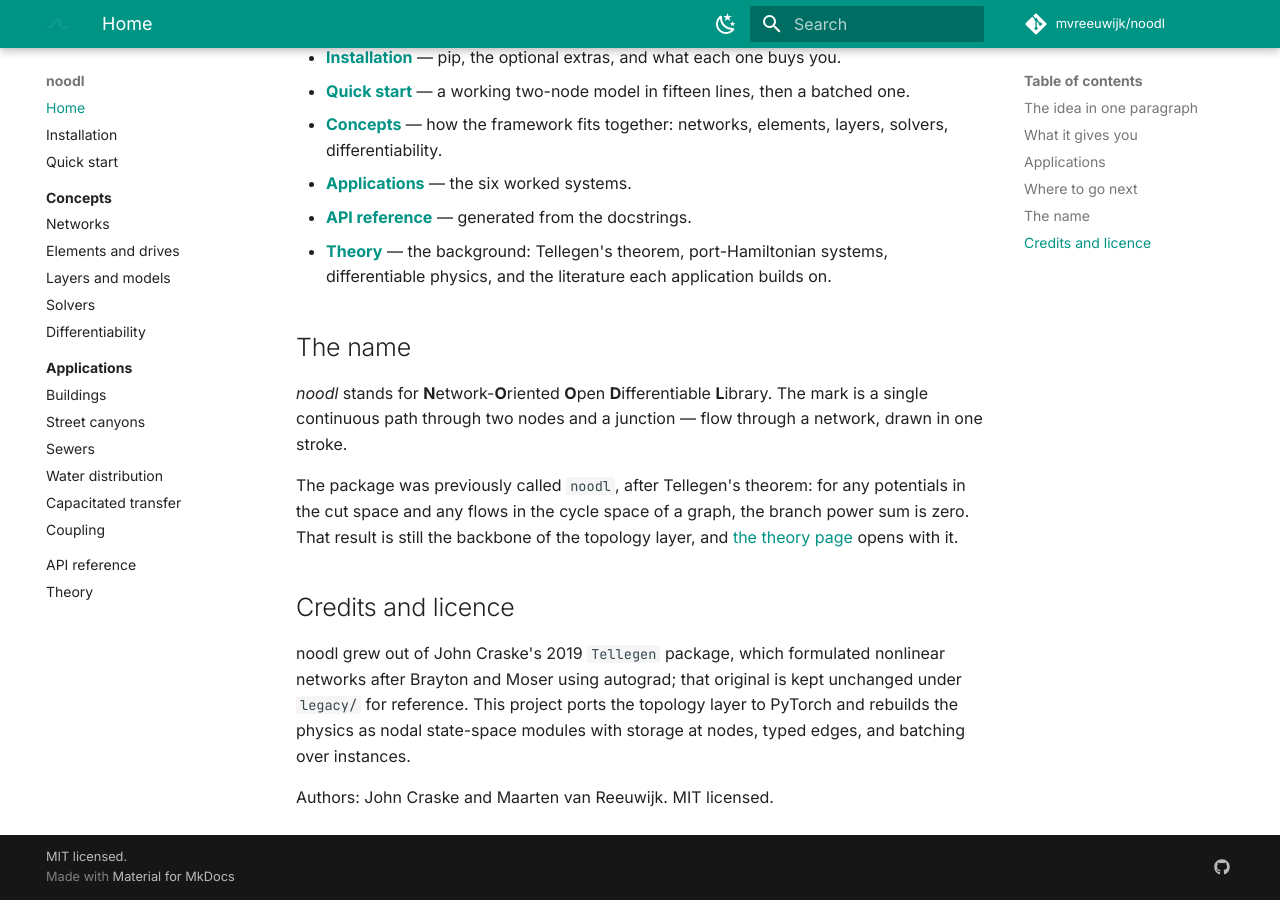
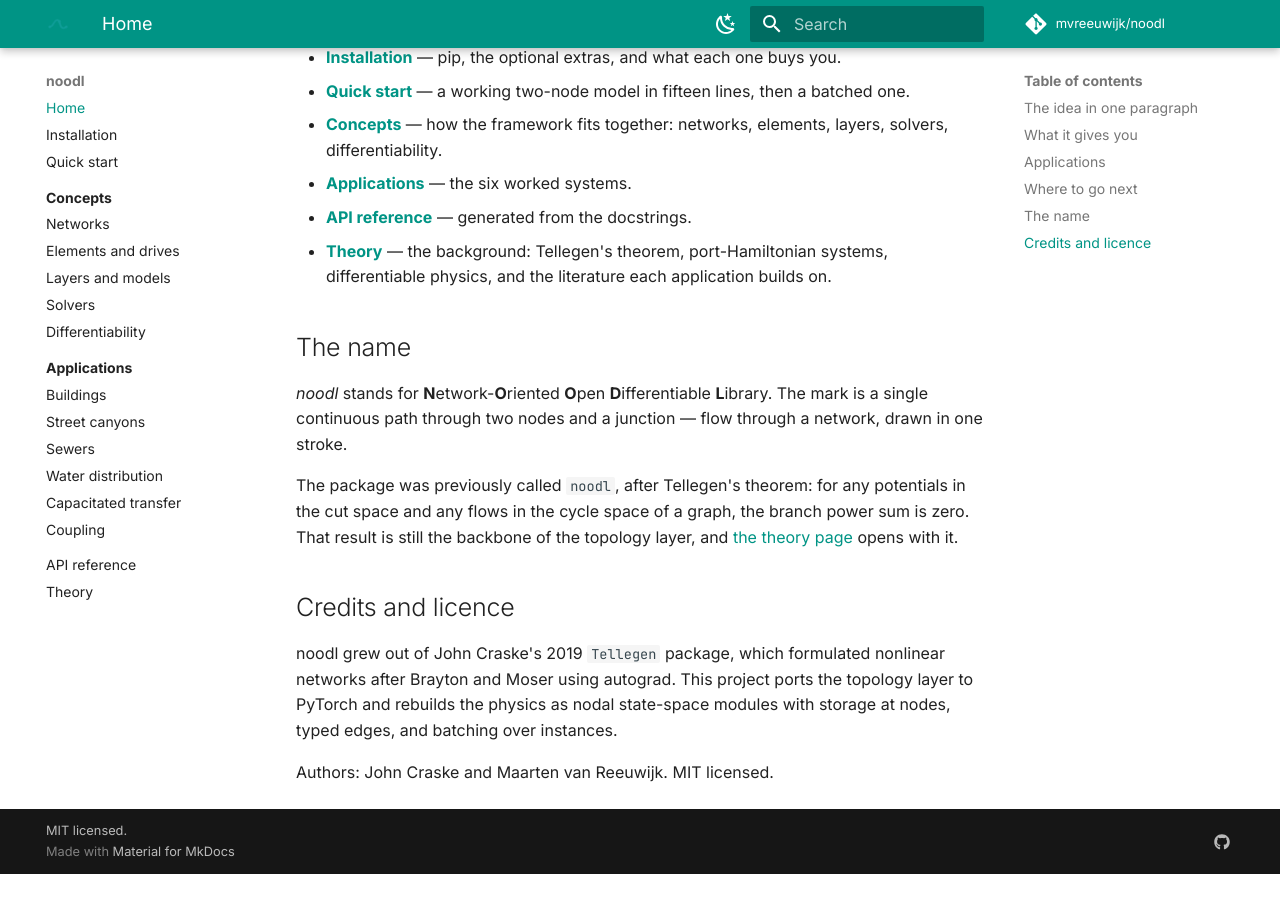
Before and after one commit to mvreeuwijk/noodl, an MkDocs documentation site: the page built from docs/index.md, in a window 1280 px wide and 900 px high, scrolled down 2606 px. Built offline with MkDocs 1.6.1 and Material for MkDocs 9.7.7, drawn with Linux system fonts in a browser that asks for light colours; comment, search, counter and statistics services are not loaded; after the commit the page ends 3480 px from its top, so only the background shows below that.

Commit message:
chore: retire legacy/
Co-Authored-By: Claude Fable 5.1 <noreply@anthropic.com>

```diff
--- a/docs/index.md
+++ b/docs/index.md
@@ -82,8 +82,8 @@ it.
 ## Credits and licence
 
 noodl grew out of John Craske's 2019 `Tellegen` package, which formulated nonlinear networks
-after Brayton and Moser using autograd; that original is kept unchanged under `legacy/` for
-reference. This project ports the topology layer to PyTorch and rebuilds the physics as nodal
-state-space modules with storage at nodes, typed edges, and batching over instances.
+after Brayton and Moser using autograd. This project ports the topology
+layer to PyTorch and rebuilds the physics as nodal state-space modules with storage at nodes,
+typed edges, and batching over instances.
 
 Authors: John Craske and Maarten van Reeuwijk. MIT licensed.
--- a/pyproject.toml
+++ b/pyproject.toml
@@ -76,7 +76,7 @@ source = ["noodl"]
 [tool.ruff]
 line-length = 100
 target-version = "py311"
-extend-exclude = ["legacy", ".claude"]
+extend-exclude = [".claude"]
 
 [tool.ruff.lint]
 select = ["E", "F", "I", "B", "UP"]
```
Also changed, not shown: README.md (+2 -3 lines), docs/development-history.md (+0 -1 lines), docs/theory.md (+1 -1 lines), 1 other file.
